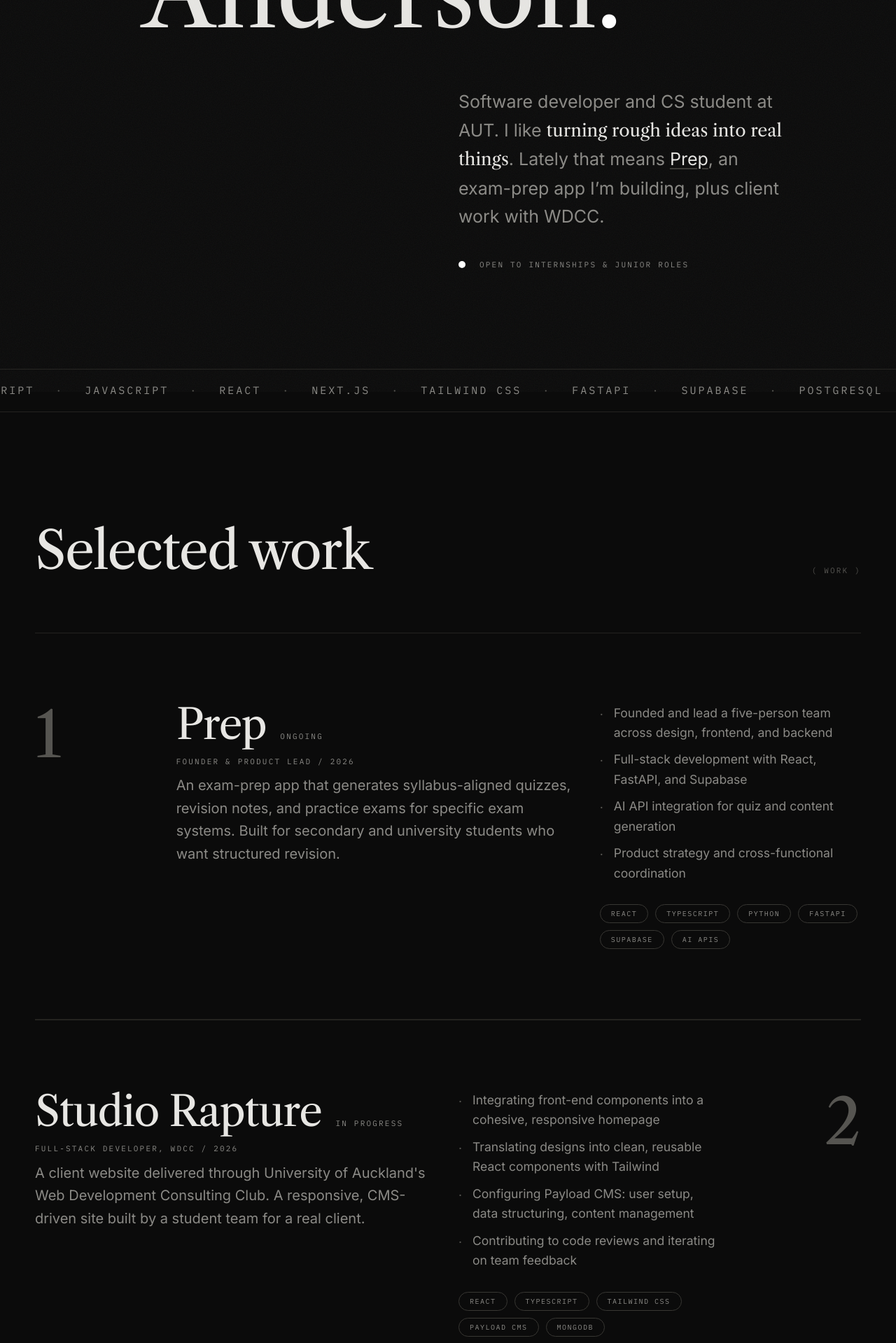
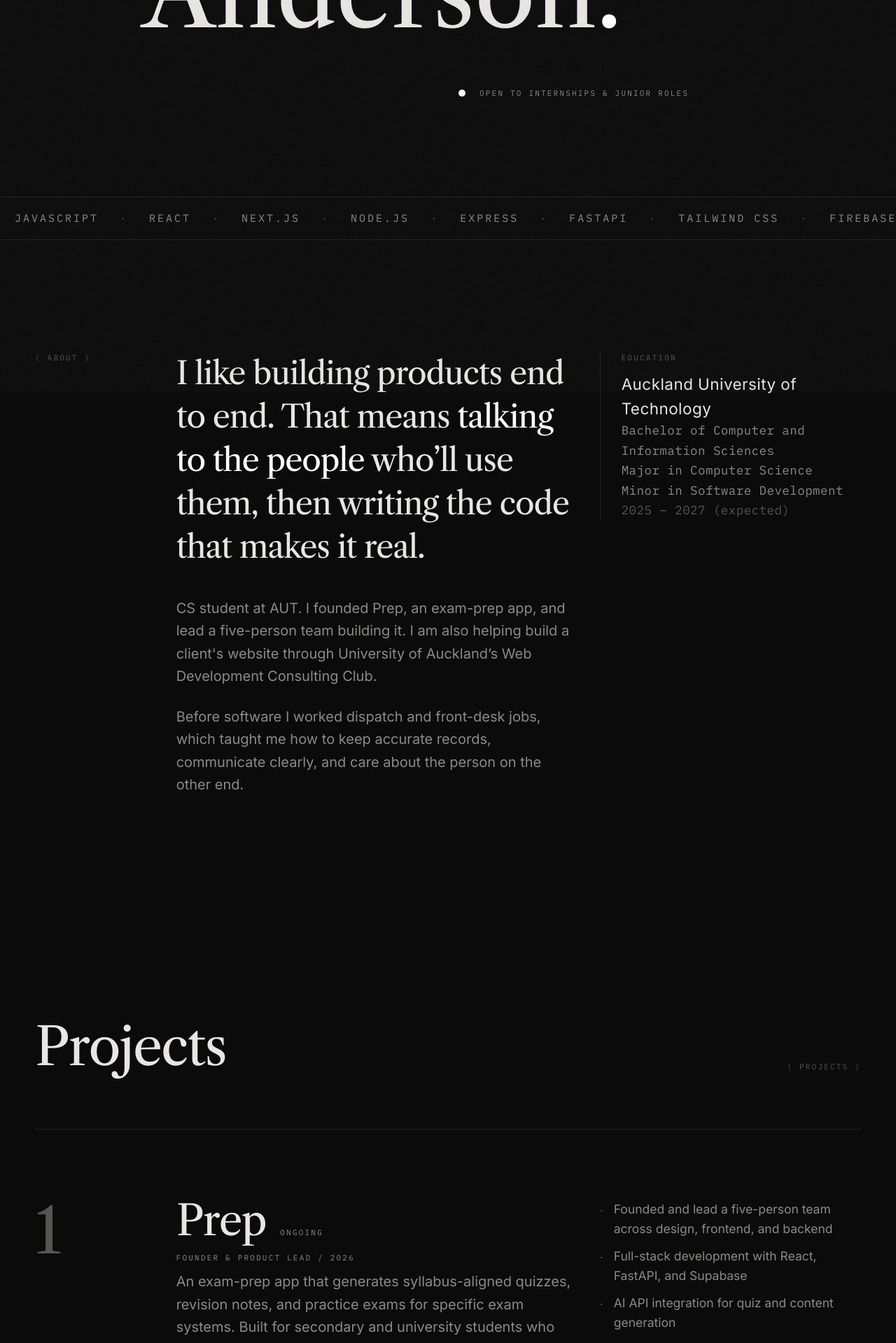
Before and after one commit to jAnderson2362/Portfolio-Website, a Next.js app: page / in a window 1280 px wide. Shown: the part 640-2559 px from the top of the page at 70% size. Built offline with nearby package versions, Linux system fonts and the light colour scheme.

Commit message:
Update projects and layout to match CV

```diff
--- a/src/app/page.tsx
+++ b/src/app/page.tsx
@@ -10,8 +10,8 @@ export default function Home() {
     <>
       <Hero />
       <Marquee />
+      <About />
       <Projects />
-      <About />
       <Experience />
       <Contact />
     </>
--- a/src/components/About.tsx
+++ b/src/components/About.tsx
@@ -5,13 +5,13 @@ export default function About() {
   return (
     <section id="about" className="px-5 py-24 sm:px-10 sm:py-32">
       <div className="grid grid-cols-12 gap-x-6 gap-y-12">
-        <Reveal className="col-span-12 sm:col-span-3">
+        <Reveal className="col-span-12 sm:col-span-2">
           <p className="font-mono text-[11px] uppercase tracking-[0.2em] text-faint">
             ( About )
           </p>
         </Reveal>
 
-        <Reveal delay={0.1} className="col-span-12 sm:col-span-7">
+        <Reveal delay={0.1} className="col-span-12 sm:col-span-6">
           <p className="font-serif text-2xl leading-snug tracking-tight sm:text-4xl">
             I like building products end to end. That means{" "}
             <em className="not-italic text-accent">talking to the people</em> who&rsquo;ll
@@ -20,7 +20,7 @@ export default function About() {
           <div className="mt-8 max-w-xl space-y-5 leading-relaxed text-muted">
             <p>
               CS student at AUT. I founded Prep, an exam-prep app, and lead a
-              five-person team building it. I also build client websites through
+              five-person team building it. I am also helping build a client's website through
               University of Auckland&rsquo;s Web Development Consulting Club.
             </p>
             <p>
@@ -31,25 +31,21 @@ export default function About() {
           </div>
         </Reveal>
 
-        <Reveal delay={0.2} className="col-span-12 sm:col-span-2">
-          <div className="border-l border-line pl-5 font-mono text-[11px] leading-loose tracking-wide text-muted">
-            <p className="mb-4">
-              <span className="mb-1 block uppercase tracking-[0.2em] text-faint">
+        <Reveal delay={0.2} className="col-span-12 sm:col-span-4">
+          <div className="border-l border-line pl-6 font-mono text-sm leading-relaxed tracking-wide text-muted">
+            <p className="mb-8">
+              <span className="mb-2 block text-[11px] uppercase tracking-[0.2em] text-faint">
                 Education
               </span>
-              {education.school}
+              <span className="font-sans text-lg text-foreground">{education.school}</span>
               <br />
               {education.degree}
               <br />
+              {education.major}
+              <br />
+              {education.minor}
+              <br />
               <span className="text-faint">{education.period}</span>
-            </p>
-            <p>
-              <span className="mb-1 block uppercase tracking-[0.2em] text-faint">
-                Currently
-              </span>
-              Prep, Founder
-              <br />
-              WDCC, Developer
             </p>
           </div>
         </Reveal>
--- a/src/components/Hero.tsx
+++ b/src/components/Hero.tsx
@@ -4,19 +4,12 @@ export default function Hero() {
   return (
     <section id="top" className="relative px-5 pt-36 pb-20 sm:px-10 sm:pt-44 sm:pb-28">
       {/* meta column, offset right */}
-      <div className="mb-10 flex flex-wrap items-start justify-between gap-6 font-mono text-[11px] uppercase tracking-[0.2em] text-muted">
+      <div className="mb-10 font-mono text-[11px] uppercase tracking-[0.2em] text-muted">
         <Reveal>
           <p>
             Auckland, New Zealand
             <br />
             <span className="text-faint">36.85° S / 174.76° E</span>
-          </p>
-        </Reveal>
-        <Reveal delay={0.1}>
-          <p className="text-right">
-            Portfolio / 2026
-            <br />
-            <span className="text-faint">Software / Product</span>
           </p>
         </Reveal>
       </div>
@@ -45,19 +38,7 @@ export default function Hero() {
 
       <div className="mt-14 grid grid-cols-12 gap-6">
         <Reveal delay={0.25} className="col-span-12 sm:col-span-6 sm:col-start-6 lg:col-span-5 lg:col-start-7">
-          <p className="text-lg leading-relaxed text-muted sm:text-xl">
-            Software developer and CS student at AUT. I like{" "}
-            <em className="font-serif not-italic text-foreground">turning rough ideas into real things</em>.
-            Lately that means{" "}
-            <a
-              href="#work"
-              className="link-sweep text-foreground underline decoration-line-strong underline-offset-4"
-            >
-              Prep
-            </a>
-            , an exam-prep app I&rsquo;m building, plus client work with WDCC.
-          </p>
-          <div className="mt-8 flex items-center gap-4 font-mono text-[11px] uppercase tracking-[0.2em]">
+          <div className="flex items-center gap-4 font-mono text-[11px] uppercase tracking-[0.2em]">
             <span className="relative flex h-2 w-2">
               <span className="absolute inline-flex h-full w-full animate-ping rounded-full bg-accent opacity-60"></span>
               <span className="relative inline-flex h-2 w-2 rounded-full bg-accent"></span>
--- a/src/components/Navbar.tsx
+++ b/src/components/Navbar.tsx
@@ -9,11 +9,11 @@ export default function Navbar() {
         </a>
         <div className="flex items-center gap-6">
           <div className="hidden items-baseline gap-8 font-mono text-sm uppercase tracking-[0.15em] text-muted sm:flex">
-            <a href="#work" className="link-sweep hover:text-foreground">
-              Work
-            </a>
             <a href="#about" className="link-sweep hover:text-foreground">
               About
+            </a>
+            <a href="#projects" className="link-sweep hover:text-foreground">
+              Projects
             </a>
             <a href="#experience" className="link-sweep hover:text-foreground">
               Experience
--- a/src/components/Projects.tsx
+++ b/src/components/Projects.tsx
@@ -3,14 +3,14 @@ import Reveal from "./Reveal";
 
 export default function Projects() {
   return (
-    <section id="work" className="px-5 py-24 sm:px-10 sm:py-32">
+    <section id="projects" className="px-5 py-24 sm:px-10 sm:py-32">
       <Reveal>
         <div className="mb-16 flex items-end justify-between">
           <h2 className="font-serif text-4xl tracking-tight sm:text-6xl">
-            Selected work
+            Projects
           </h2>
           <span className="hidden font-mono text-[11px] uppercase tracking-[0.2em] text-faint sm:block">
-            ( Work )
+            ( Projects )
           </span>
         </div>
       </Reveal>
--- a/src/data/experience.ts
+++ b/src/data/experience.ts
@@ -38,6 +38,7 @@ export const experience: Role[] = [
 export const education = {
   school: "Auckland University of Technology",
   degree: "Bachelor of Computer and Information Sciences",
-  detail: "Major in Computer Science · Minor in Software Development",
+  major: "Major in Computer Science",
+  minor: "Minor in Software Development",
   period: "2025 – 2027 (expected)",
 };
--- a/src/data/projects.ts
+++ b/src/data/projects.ts
@@ -30,7 +30,7 @@ export const projects: Project[] = [
     index: "2",
     title: "Studio Rapture",
     role: "Full-stack Developer, WDCC",
-    status: "In progress",
+    status: "Ongoing",
     year: "2026",
     description:
       "A client website delivered through University of Auckland's Web Development Consulting Club. A responsive, CMS-driven site built by a student team for a real client.",
@@ -44,18 +44,34 @@ export const projects: Project[] = [
   },
   {
     index: "3",
-    title: "Inventory Management System",
-    role: "Solo Developed",
-    status: "",
+    title: "SpendWise",
+    role: "Full-stack Developer, COMP602",
+    status: "Ongoing",
     year: "2026",
     description:
-      "A Java system for managing stock data. Full CRUD for inventory items, with accurate stock-level tracking and consistent records.",
+      "A web app that helps people track recurring bills and subscriptions, spot services they no longer use, and get alerts before free trials end. A team project for COMP602 at AUT, built using React, Node.js, Express, and Firebase.",
     details: [
-      "Add, update, delete, and search inventory items",
-      "User input validation and consistent product data",
-      "Accurate tracking of inventory levels",
+      "Authentication with Firebase Auth and protected frontend routes",
+      "Backend services following a 3-tier architecture",
+      "UI designed in Figma, styled with shadcn/ui and Tailwind CSS",
     ],
-    stack: ["Java"],
+    stack: ["React", "Node.js", "Express", "Firebase", "Tailwind CSS", "shadcn/ui"],
+  },
+  {
+    index: "4",
+    title: "OvertakeJS",
+    role: "Solo Developed",
+    status: "Ongoing",
+    year: "2026",
+    description:
+      "A race simulation engine that works out race outcomes from real car performance data, then plays the result back as a sped-up live race. Pick your cars and a circuit, and the sim uses horsepower, weight, and grip to decide who wins, the lap times, and the gaps.",
+    details: [
+      "Lap simulation engine built from track geometry and car physics data",
+      "REST API with Express and MongoDB for cars, circuits, and race history",
+      "Live race playback drawn on HTML5 Canvas, with motion.dev for UI animation",
+      "Car and circuit setup pages with search, filters, and a table view",
+    ],
+    stack: ["React", "Vite", "Node.js", "Express", "MongoDB", "HTML5 Canvas", "Tailwind CSS"],
   },
 ];
 
@@ -67,8 +83,11 @@ export const skills = [
   "JavaScript",
   "React",
   "Next.js",
+  "Node.js",
+  "Express",
+  "FastAPI",
   "Tailwind CSS",
-  "FastAPI",
+  "Firebase",
   "Supabase",
   "PostgreSQL",
   "MongoDB",
```
